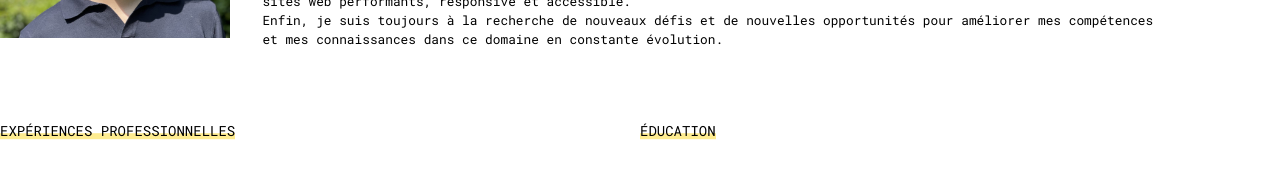
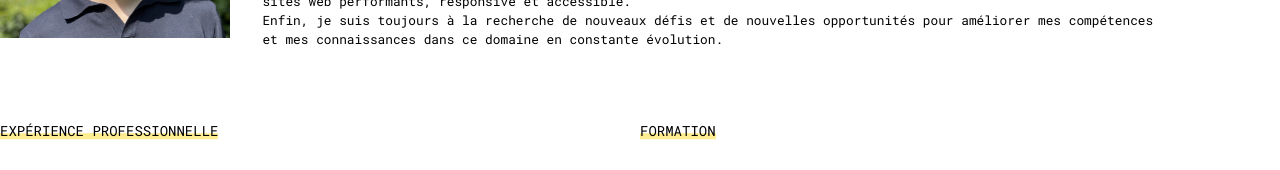
Before and after one commit to helioswan/portfolio, a Vue app: page / in a window 1280 px wide. Shown: the part 1100-1270 px from the top of the page. Built offline with nearby package versions, Linux system fonts and the light colour scheme; what vue-unicons would draw is missing.

Commit message:
Fix title of timeline section

```diff
--- a/src/views/HomeView.vue
+++ b/src/views/HomeView.vue
@@ -3,8 +3,8 @@
     <Hero />
     <AboutMe />
     <div class="flex flex-row flex-wrap container mx-auto my-16 md:px-16 px-0">
-      <Timeline :list="experiences" title="expériences professionnelles" />
-      <Timeline :list="educations" title="éducation" />
+      <Timeline :list="experiences" title="expérience professionnelle" />
+      <Timeline :list="educations" title="formation" />
     </div>
     <Progress />
     <Skills />
```
